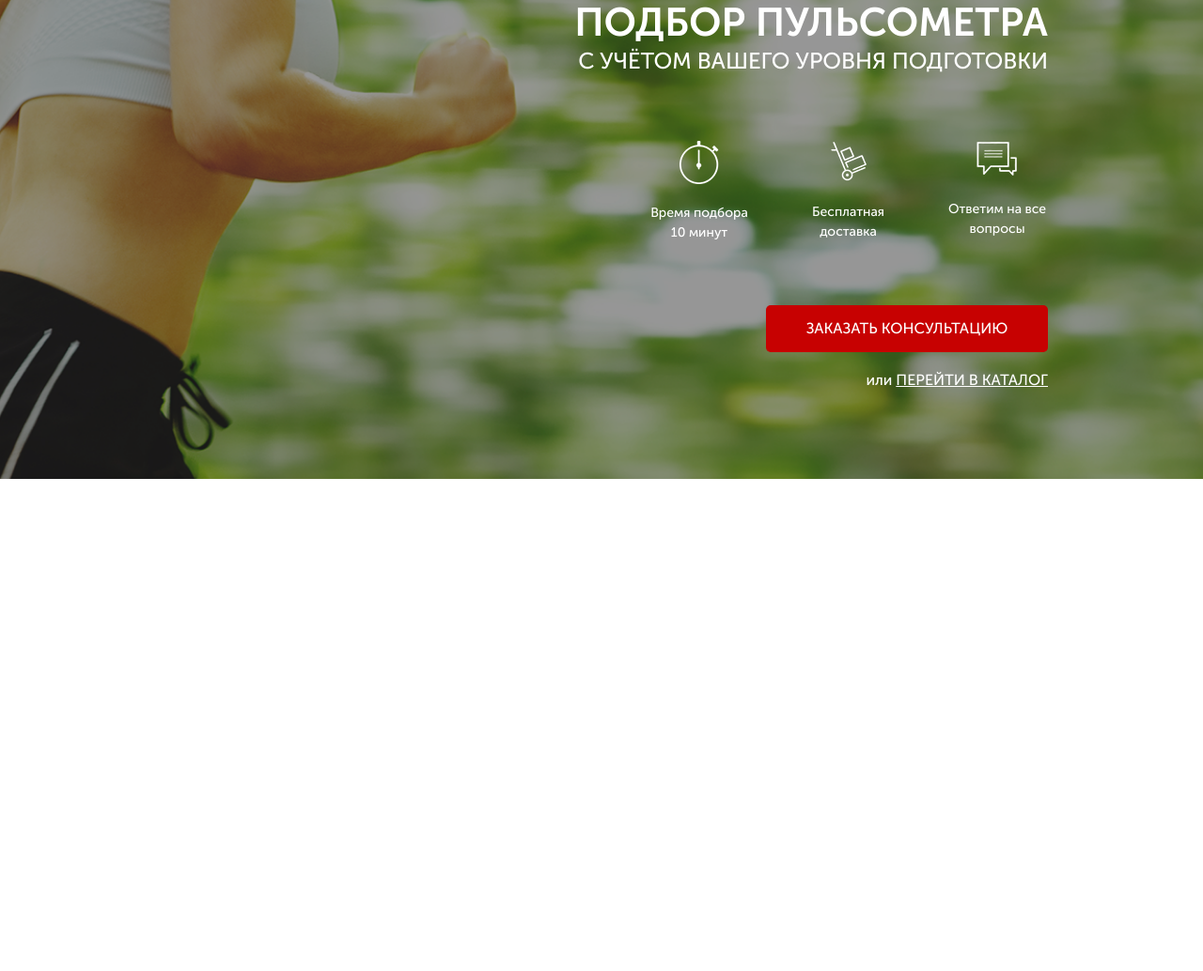
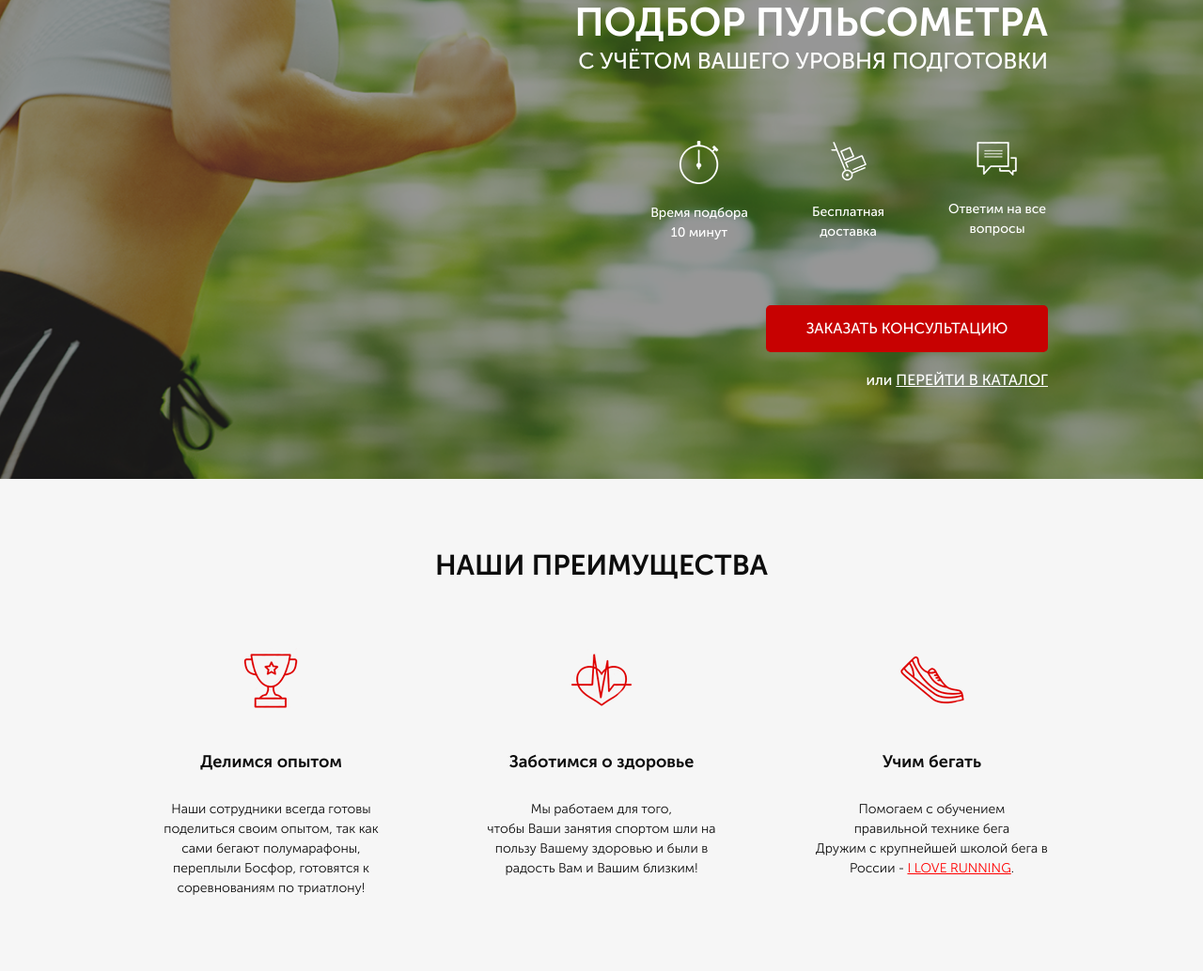
Before and after one commit to tlmnnk/Pulse, a website: page src/index.html in a window 1280 px wide. Shown: the part 165-1199 px from the top of the page at 94% size. Before the commit the page ends 800 px from the top, so only its background shows below. Drawn offline with Linux system fonts and the light colour scheme.

Commit message:
Complete desktop advantage section

```diff
--- a/src/index.html
+++ b/src/index.html
@@ -53,10 +53,38 @@
                         <a href="#">ПЕРЕЙТИ В КАТАЛОГ</a>
                     </div>
                 </div>
-
-
-
             </div>
         </div>
+
+        <div class="adv">
+            <div class="container">
+                <div class="adv__header">
+                    НАШИ ПРЕИМУЩЕСТВА
+                </div>
+                <div class="adv__items">
+                    <div class="adv__item">
+                        <img src="img/cup.png" alt="">
+                        <span>Делимся опытом</span>
+                        Наши сотрудники всегда готовы<br>
+                        поделиться своим опытом,
+так как сами бегают полумарафоны, переплыли Босфор, готовятся к соревнованиям по триатлону!
+                    </div>
+                    <div class="adv__item">
+                        <img src="img/heart.png" alt="">
+                        <span>Заботимся о здоровье</span>
+                        Мы работаем для того,<br>
+чтобы Ваши занятия спортом шли на пользу Вашему здоровью и были в радость Вам и Вашим близким!
+                    </div>
+                    <div class="adv__item">
+                        <img src="img/shoe.png" alt="">
+                        <span>Учим бегать</span>
+                        Помогаем с обучением<br>
+правильной технике бега<br>
+Дружим с крупнейшей школой бега в России - <a href="#">I LOVE RUNNING</a>.
+                    </div>
+                </div>
+            </div>
+        </div>
+
     </body>
 </html>
--- /dev/null
+++ b/src/sass/blocks/_adv.sass
@@ -0,0 +1,32 @@
+.adv
+    min-height: 470px
+    background-color: #f6f6f6
+    padding: 70px 0 78px 0
+    &__header
+        color: #0d0d0d
+        font-size: 30px
+        font-weight: 700
+        text-align: center
+    &__items
+        margin-top: 65px
+        display: flex
+        justify-content: space-between
+    &__item
+        width: 247px
+        color: #0d0d0d
+        font-size: 14px
+        font-weight: 300
+        text-align: center
+        img
+            display: block
+            margin: 0 auto
+        span
+            margin-top: 38px
+            margin-bottom: 26px
+            display: block
+            color: #0d0d0d
+            font-size: 18px
+            font-weight: 700
+        a
+            color: #ff0000
+            text-decoration: underline
--- a/src/sass/style.sass
+++ b/src/sass/style.sass
@@ -10,3 +10,4 @@
 @import "blocks/promo"
 @import "blocks/header"
 @import "blocks/buttons"
+@import "blocks/adv"
```
Also changed, not shown: src/css/style.min.css.
